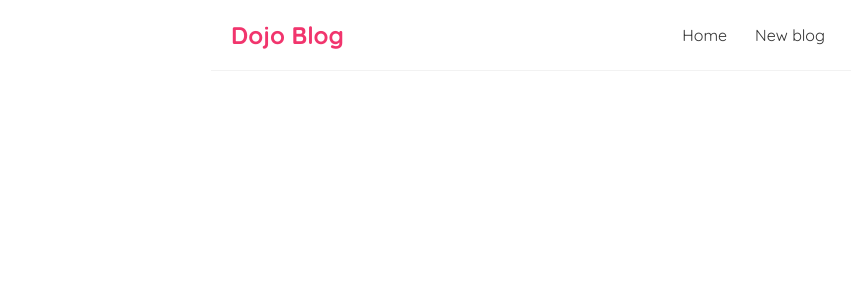
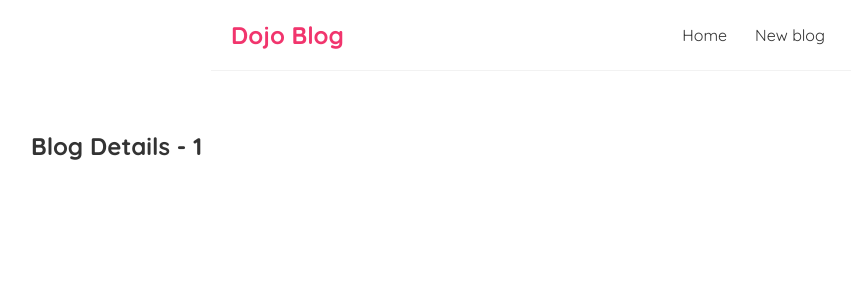
Before and after one commit to girishsalaskar/dojo-blog, a React (Create React App) app: page /blog/1 in a window 1280 px wide. Shown: the top 300 px of the page, without its empty margins (109-964 px from the left). Built offline with nearby package versions, Linux system fonts and the light colour scheme.

Commit message:
URL Parameters in React Routing

```diff
--- a/src/App.js
+++ b/src/App.js
@@ -3,6 +3,7 @@
 import Home from './Home';
 import { BrowserRouter as Router, Route, Switch } from 'react-router-dom';
 import Create from './Create';
+import BlogDetails from './BlogDetails';
 
 class App extends Component {
   render() {
@@ -18,6 +19,9 @@
               <Route path='/create'>
                 <Create />
               </Route>
+              <Route path='/blog/:id'>
+                <BlogDetails />
+              </Route>
             </Switch>
           </div>
         </div>
--- /dev/null
+++ b/src/BlogDetails.js
@@ -0,0 +1,12 @@
+import React from "react";
+import { useParams } from "react-router-dom";
+
+const BlogDetails = () => {
+    const { id } = useParams();
+
+    return ( <div className="blog-details">
+        <h2>Blog Details - {id}</h2>
+    </div> );
+}
+
+export default BlogDetails;
--- a/src/BlogList.js
+++ b/src/BlogList.js
@@ -1,4 +1,5 @@
 import React from "react";
+import { Link } from "react-router-dom";
 
 const BlogList = ({blogs, title, handleDelete}) => {
     return (
@@ -8,7 +9,7 @@
                 return (<div className="blog-preview" key={blog.id}>
                     <h2>{ blog.title }</h2>
                     <p>Written by { blog.author }</p>
-                    {/*<button onClick={ () => handleDelete(blog.id) }>Delete</button> */}
+                    <Link to={ `/blog/${blog.id}` }>Read</Link>
                 </div>);
             }) }
         </div>
```
